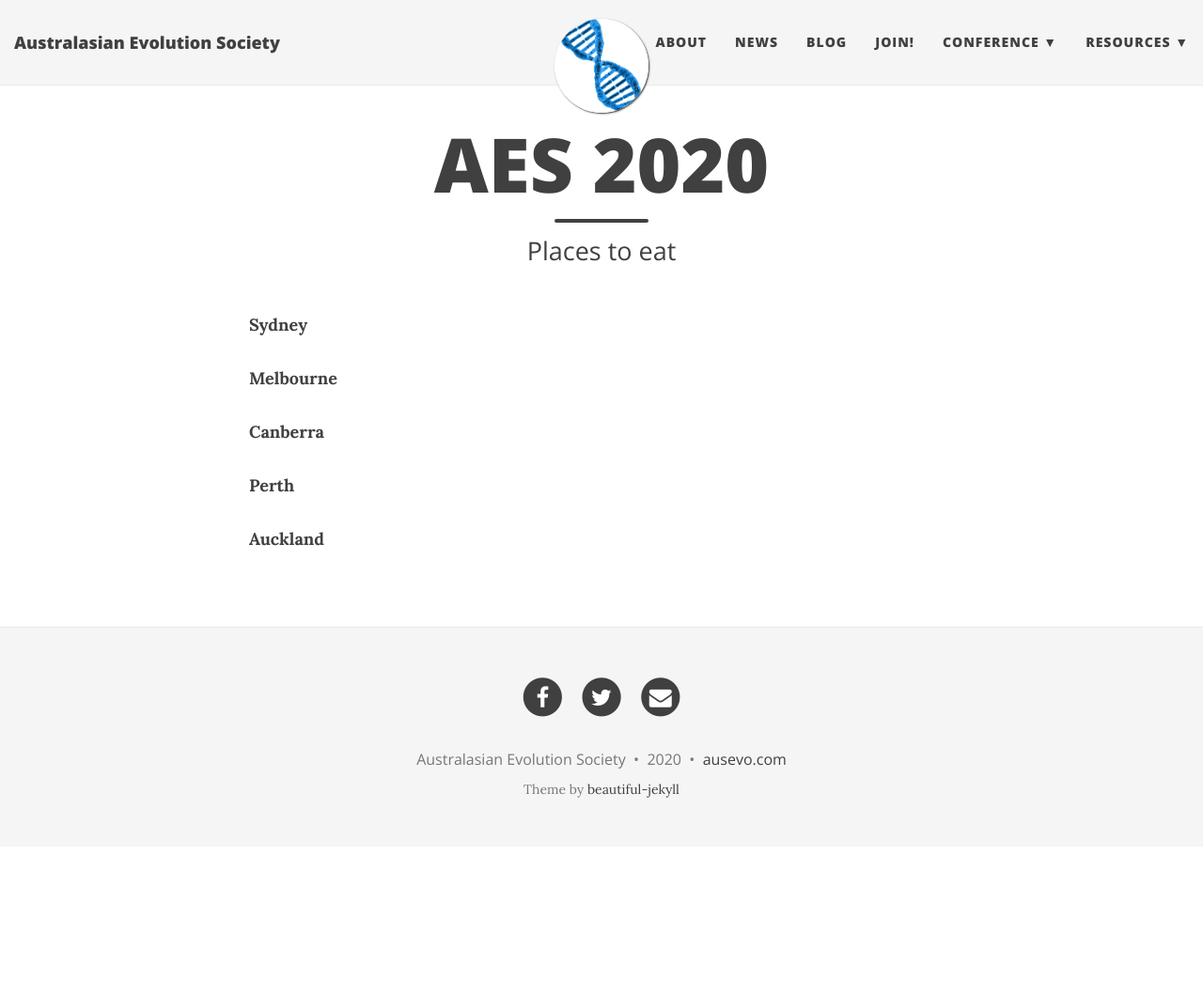
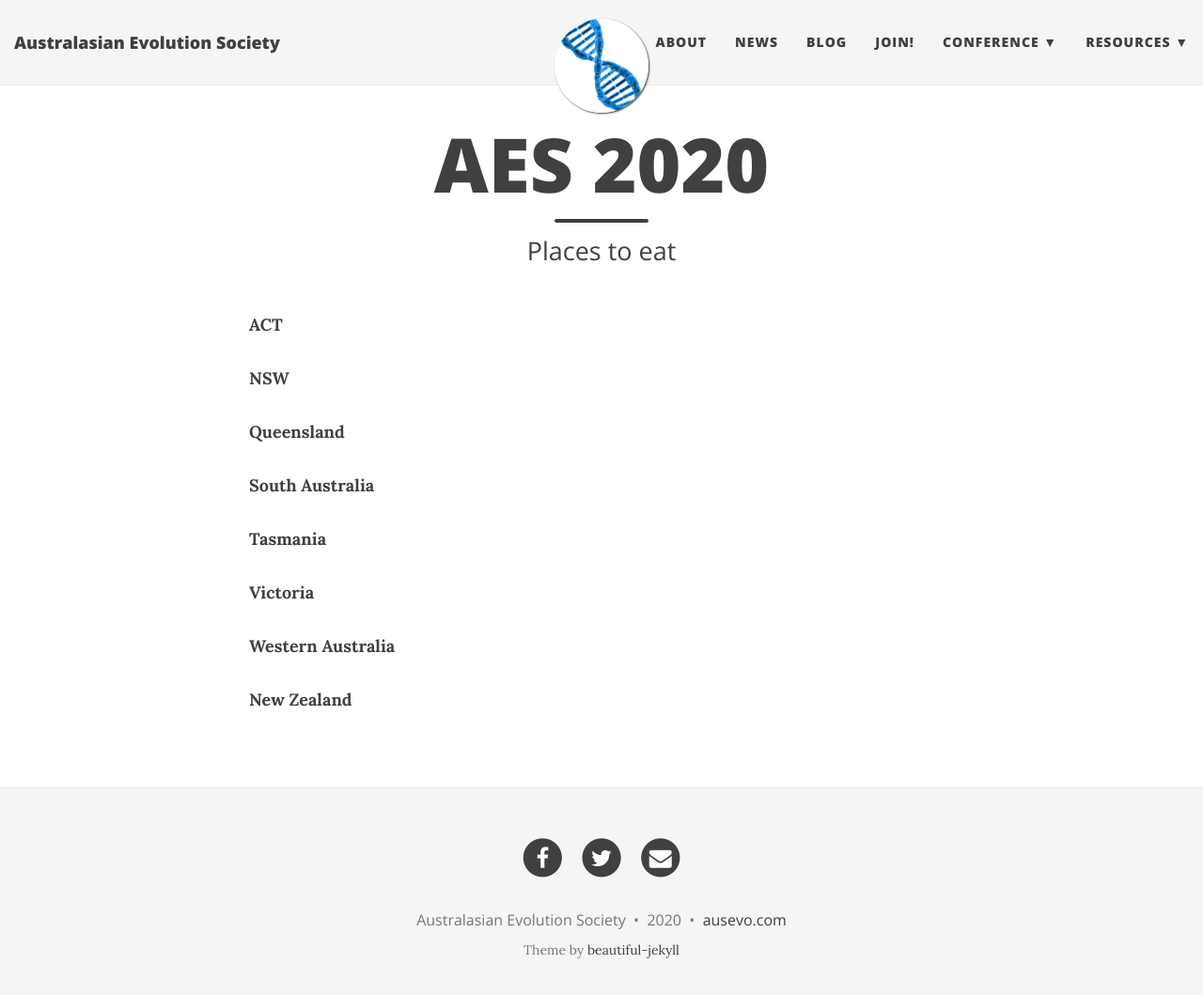
Before and after one commit to ausevo/ausevo.github.io, a Jekyll site: the page built from food.md, in a window 1280 px wide and 1072 px high. Shown: the top 1059 px of the window at 94% size. Built offline with Jekyll 4.4.1, drawn with Linux system fonts in a browser that asks for light colours; nearby versions of some CDN libraries.

Commit message:
Update food.md
added all states - matt.

```diff
--- a/food.md
+++ b/food.md
@@ -5,12 +5,18 @@ subtitle: Places to eat
 css: "/css/index.css"
 ---
 
-**Sydney**
+**ACT**
 
-**Melbourne**
+**NSW**
 
-**Canberra**
+**Queensland**
 
-**Perth**
+**South Australia**
 
-**Auckland**
+**Tasmania**
+
+**Victoria**
+
+**Western Australia**
+
+**New Zealand**
```
